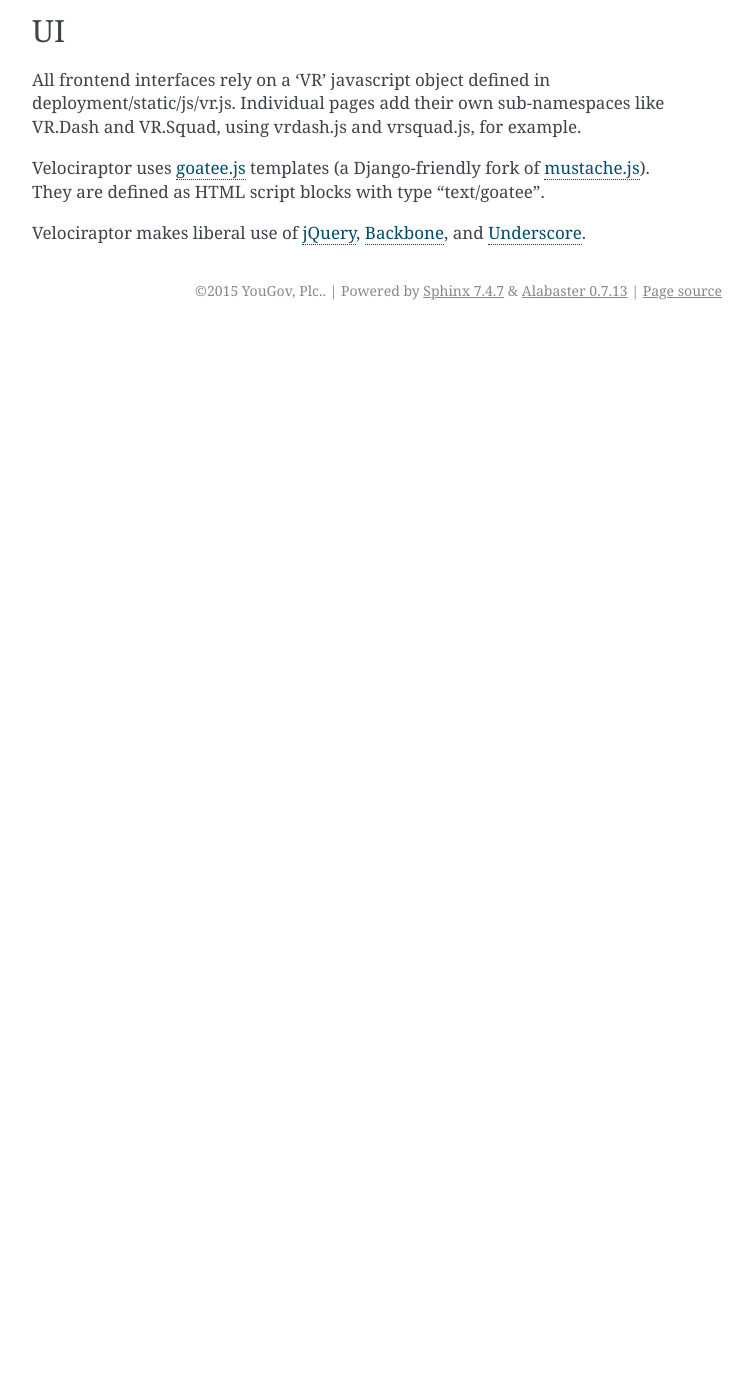
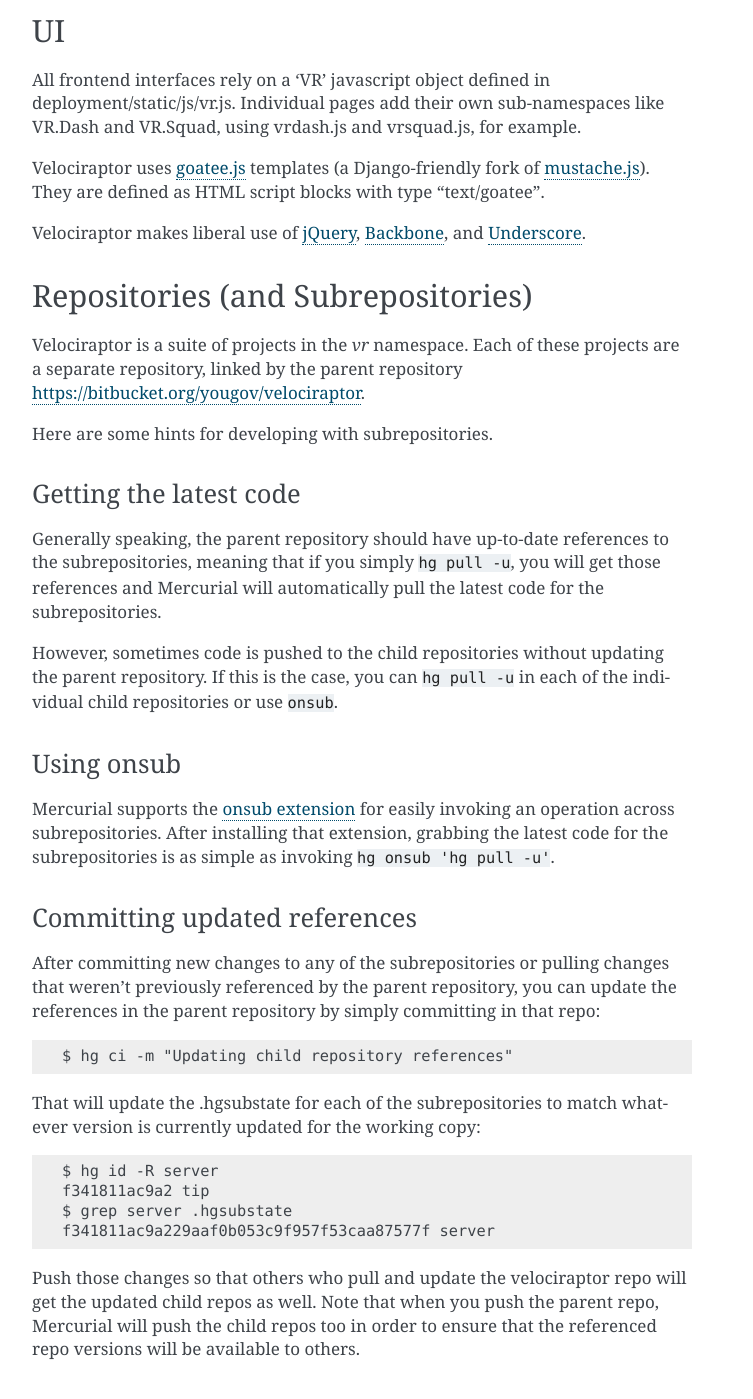
Before and after one commit to yougov/velociraptor, a Sphinx documentation site: the page built from docs/development.rst, in a window 1280 px wide and 1400 px high, scrolled down 5452 px. Shown: the whole window, without its empty margins (388-1141 px from the left). Built offline with Sphinx 7.4.7, drawn with Linux system fonts in a browser that asks for light colours; before the commit the page ends 5782 px from its top, so only the background shows below that; some of the changed text lies outside the part shown.

Commit message:
Add some subrepo guidance to the docs

```diff
--- a/docs/development.rst
+++ b/docs/development.rst
@@ -261,6 +261,62 @@
 Velociraptor makes liberal use of jQuery_, Backbone_, and Underscore_.
 
 
+Repositories (and Subrepositories)
+~~~~~~~~~~~~~~~~~~~~~~~~~~~~~~~~~~
+
+Velociraptor is a suite of projects in the `vr` namespace. Each of these
+projects are a separate repository, linked by the parent repository
+https://bitbucket.org/yougov/velociraptor.
+
+Here are some hints for developing with subrepositories.
+
+Getting the latest code
+-----------------------
+
+Generally speaking, the parent repository should have up-to-date
+references to the subrepositories, meaning that if you simply
+``hg pull -u``, you will get those references and Mercurial will
+automatically pull the latest code for the subrepositories.
+
+However, sometimes code is pushed to the child repositories without
+updating the parent repository. If this is the case, you can
+``hg pull -u`` in each of the individual child repositories or use
+``onsub``.
+
+Using onsub
+-----------
+
+Mercurial supports the `onsub extension
+<https://www.mercurial-scm.org/wiki/OnsubExtension>`_ for easily
+invoking an operation across subrepositories. After installing
+that extension, grabbing the latest code for the subrepositories
+is as simple as invoking ``hg onsub 'hg pull -u'``.
+
+Committing updated references
+-----------------------------
+
+After committing new changes to any of the subrepositories or
+pulling changes that weren't previously referenced by the parent
+repository, you can update the references in the parent repository
+by simply committing in that repo::
+
+    $ hg ci -m "Updating child repository references"
+
+That will update the .hgsubstate for each of the subrepositories
+to match whatever version is currently updated for the working copy::
+
+    $ hg id -R server
+    f341811ac9a2 tip
+    $ grep server .hgsubstate
+    f341811ac9a229aaf0b053c9f957f53caa87577f server
+
+Push those changes so that others who pull and update the
+velociraptor repo will get the updated child repos as well. Note
+that when you push the parent repo, Mercurial will push the
+child repos too in order to ensure that the referenced repo versions
+will be available to others.
+
+
 .. _Vagrant: http://vagrantup.com/v1/docs/getting-started/index.html
 .. _VirtualBox: http://www.virtualbox.org/wiki/Downloads
 .. _Foreman: http://ddollar.github.com/foreman/
```
